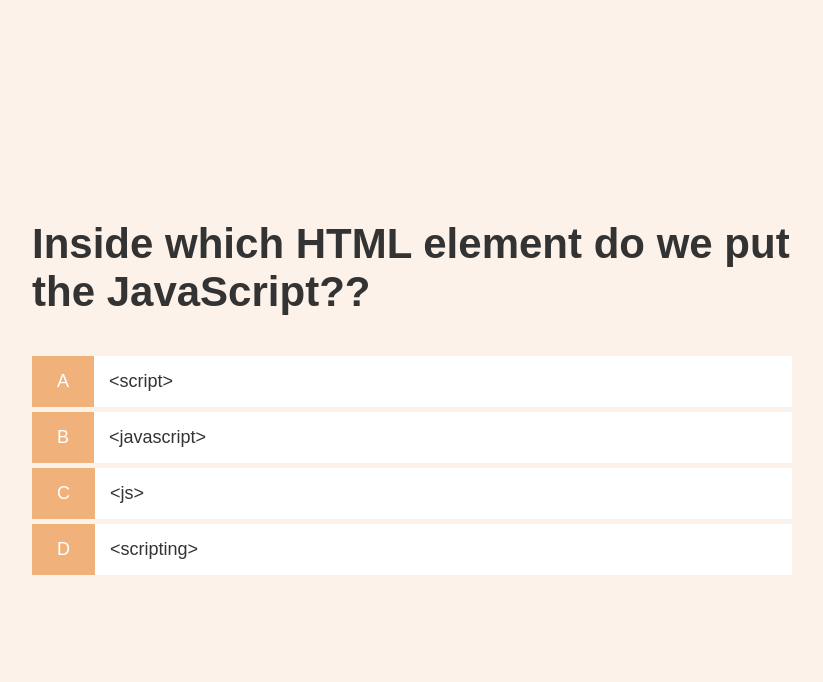
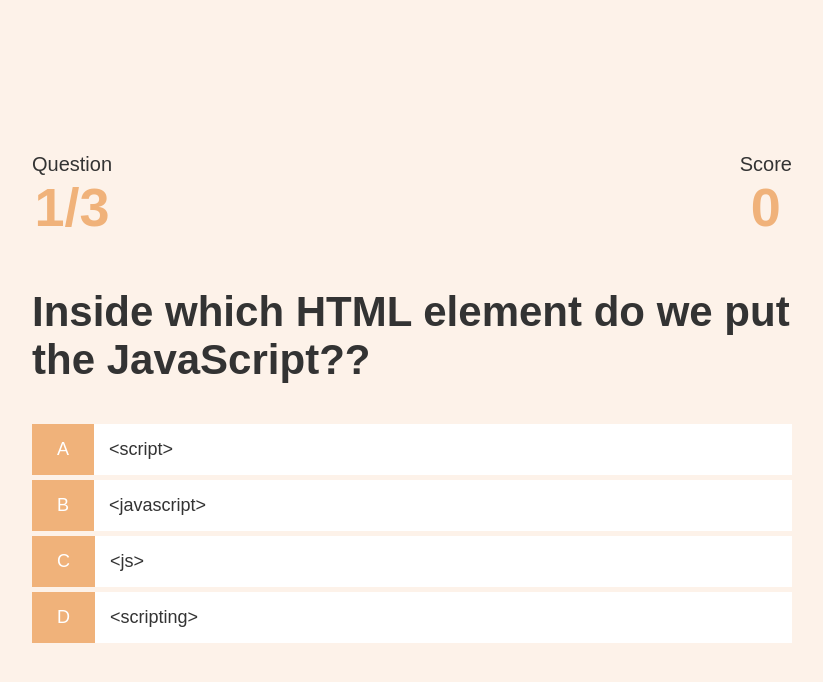
Before and after one commit to dorabelme/Quiz-App, a website: page game.html in a window 1280 px wide. Shown: the whole page, without its empty margins (228-1051 px from the left). Drawn offline with Linux system fonts and the light colour scheme.

Commit message:
created HUD

```diff
--- a/game.css
+++ b/game.css
@@ -32,3 +32,21 @@
 .incorrect {
   background-color:#EC7063 ;
 }
+
+
+/* HUD */
+
+#hud {
+  display: flex;
+  justify-content: space-between;
+}
+
+.hud-prefix {
+  text-align: center;
+  font-size: 2rem;
+
+}
+
+.hud-main-text {
+  text-align: center;
+}
--- a/game.html
+++ b/game.html
@@ -10,6 +10,16 @@
 <body>
     <div class="container">
         <div id="game" class="justify-center flex-column">
+            <div id="hud">
+                <div id="hud-item">
+                    <p class="hud-prefix">Question</p>
+                    <h1 class="hud-main-text" id="questionCounter">1/3</h1>
+                </div>
+                <div id="hud-item">
+                    <p class="hud-prefix">Score</p>
+                    <h1 class="hud-main-text" id="score">0</h1>
+                </div>
+            </div>
             <h2 id="question">What is the answer to this question?</h2>
             <div class="choice-container">
                 <p class="choice-prefix">A</p>
--- a/game.js
+++ b/game.js
@@ -1,11 +1,13 @@
 const question = document.getElementById('question');
 const choices = Array.from(document.getElementsByClassName('choice-text'));
+const questionCounterText = document.getElementById('questionCounter');
+const scoreText = document.getElementById('score');
 
 let currentQuestion = {};
 let acceptingAnswers = false;
 let score = 0;
 let questionCounter = 0;
-let availableQuestions = {};
+let availableQuesions = [];
 
 let questions = [
     {
@@ -35,27 +37,27 @@ let questions = [
     }
 ];
 
-// CONSTANTS
-
+//CONSTANTS
 const CORRECT_BONUS = 10;
 const MAX_QUESTIONS = 3;
 
 const startGame = () => {
     questionCounter = 0;
     score = 0;
-    availableQuestions = [...questions];
+    availableQuesions = [...questions];
     getNewQuestion();
-
 };
 
 const getNewQuestion = () => {
-    if (availableQuestions.length === 0 || questionCounter >= MAX_QUESTIONS) {
+    if (availableQuesions.length === 0 || questionCounter >= MAX_QUESTIONS) {
         //go to the end page
         return window.location.assign('/end.html');
     }
     questionCounter++;
-    const questionIndex = Math.floor(Math.random() * availableQuestions.length);
-    currentQuestion = availableQuestions[questionIndex];
+    questionCounterText.innerText = `${questionCounter}/${MAX_QUESTIONS}`;
+
+    const questionIndex = Math.floor(Math.random() * availableQuesions.length);
+    currentQuestion = availableQuesions[questionIndex];
     question.innerText = currentQuestion.question;
 
     choices.forEach(choice => {
@@ -63,8 +65,7 @@ const getNewQuestion = () => {
         choice.innerText = currentQuestion['choice' + number];
     });
 
-    availableQuestions.splice(questionIndex, 1);
-    console.log(availableQuestions);
+    availableQuesions.splice(questionIndex, 1);
     acceptingAnswers = true;
 };
 
@@ -76,13 +77,12 @@ choices.forEach(choice => {
         const selectedChoice = e.target;
         const selectedAnswer = selectedChoice.dataset['number'];
 
-        // const classToApply = 'incorrect';
-        // if (selectedAnswer == currentQuestion.answer) {
-        //     classToApply = 'correct';
-        // }
-
         const classToApply =
             selectedAnswer == currentQuestion.answer ? 'correct' : 'incorrect';
+
+        if (classToApply === 'correct') {
+            incrementScore(CORRECT_BONUS);
+        }
 
         selectedChoice.parentElement.classList.add(classToApply);
 
@@ -93,4 +93,9 @@ choices.forEach(choice => {
     });
 });
 
+const incrementScore = num => {
+    score += num;
+    scoreText.innerText = score;
+};
+
 startGame();
```
